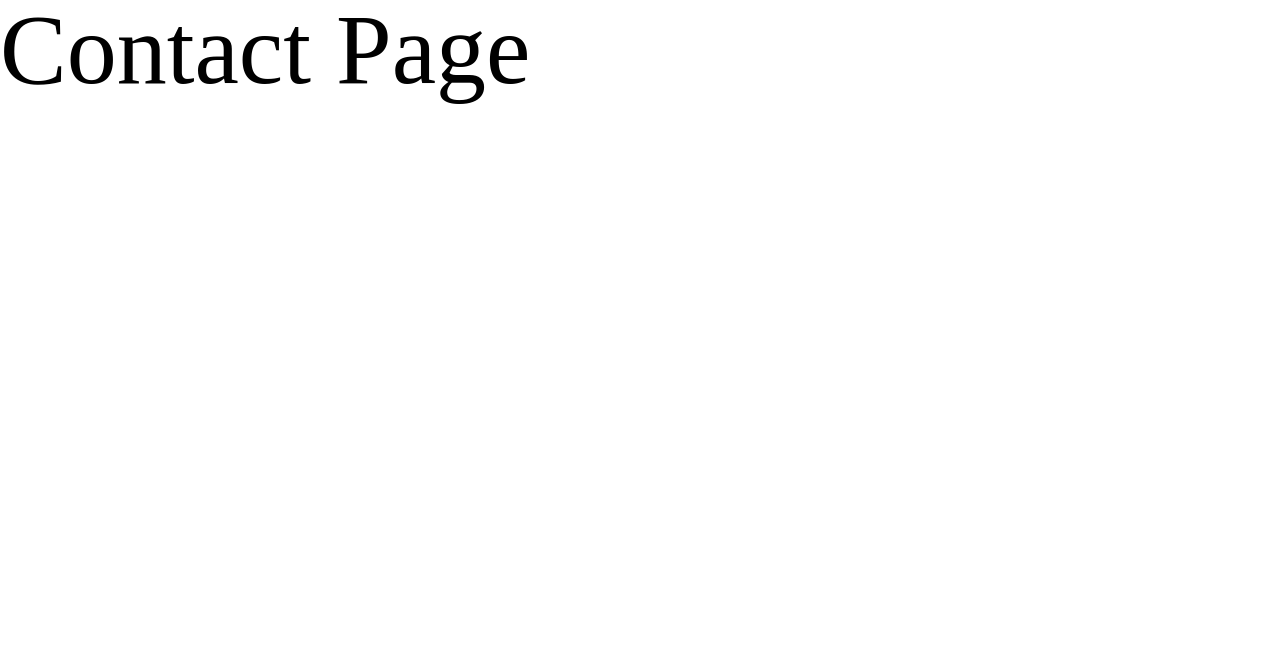
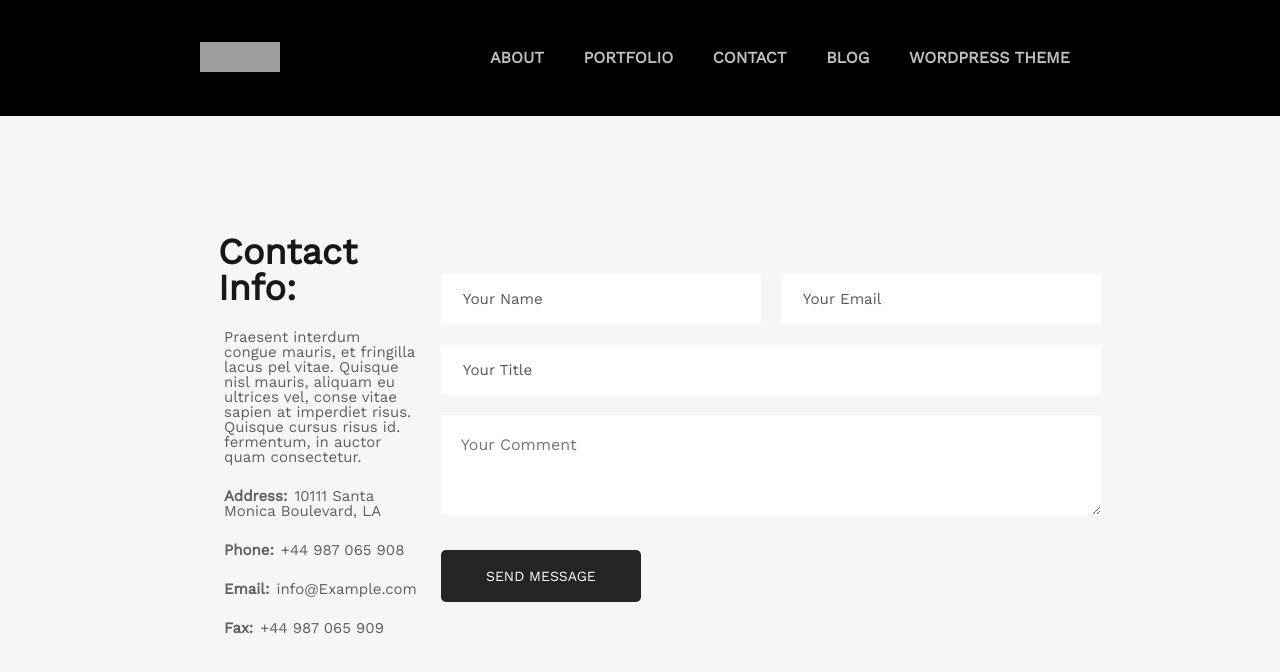
Before and after one commit to glazarashvili/Unvab-Web-App, a React (Create React App) app: page /contact in a window 1280 px wide. Shown: the top 672 px of the page. Built offline with nearby package versions, Linux system fonts and the light colour scheme; grey boxes are pictures that could not be loaded; a web font is replaced by a local one.

Commit message:
added some routing styles

```diff
--- a/src/App.js
+++ b/src/App.js
@@ -1,7 +1,7 @@
 import React from 'react'
 
 import About from './pages/About'
-import Contact from './pages/Contact'
+import ContactPage from './pages/ContactPage'
 import Portfolio from './pages/Portfolio'
 import Blog from './pages/Blog'
 
@@ -9,19 +9,20 @@ import Blog from './pages/Blog'
 
 import { BrowserRouter as Router, Route } from 'react-router-dom'
 import MainPage from './pages/MainPage'
-import MainLayout from './components/MainLayout/MainLayout'
+// import MainLayout from './components/MainLayout/MainLayout'
+
+import Header from './components/Header/Header'
 
 
 const App = () => {
   return (
     <Router>
+      <Header />
       <Route path='/' exact component={MainPage} />
-      <Route path='/about' component={About} />
-      <Route path='/contact' component={Contact} />
+      <Route path='/about' component={Blog} />
       <Route path='/portfolio' component={Portfolio} />
-
-
-
+      <Route path='/contact' component={ContactPage} />
+      <Route path='/blog' component={Blog} />
     </Router>
   )
 }
--- a/src/components/Header/Header.jsx
+++ b/src/components/Header/Header.jsx
@@ -1,24 +1,24 @@
 import './Header.scss'
 import HeaderImage from '../../assets/portfolio/logo-light.svg'
 
-import { Link } from 'react-router-dom'
+import { NavLink } from 'react-router-dom'
 
 
 const Header = () => (
     <div className='header'>
-      <div>
+      <NavLink to='/'>
         <img
           className='snow-logo'
           src={HeaderImage}
           alt='header-logo'
         />
-      </div>
+      </NavLink>
       <ul>
-        <Link to='/about'><li>about</li></Link>
-        <Link to='/portfolio'><li>portfolio</li></Link>
-        <Link to='/contact'><li>contact</li></Link>
-        <Link to='/blog'><li>blog</li></Link>
-        <Link to='/about'><li>wordpress theme</li></Link>
+        <NavLink activeClassName='selected' className='navlink' to='/about'>about</NavLink>
+        <NavLink activeClassName='selected' className='navlink' to='/portfolio'>portfolio</NavLink>
+        <NavLink activeClassName='selected' className='navlink' to='/contact'>contact</NavLink>
+        <NavLink activeClassName='selected' className='navlink' to='/blog'>blog</NavLink>
+        <NavLink activeClassName='selected' className='navlink' to='/wordpress-theme'>wordpress theme</NavLink>
       </ul>
     </div>
 )
--- a/src/components/Header/Header.scss
+++ b/src/components/Header/Header.scss
@@ -1,17 +1,17 @@
 @import '../../Variables/Variables.scss';
 
 .header {
-  // position: fixed; !!!!!!!!!!!!!!!!!!!!
+  // position: fixed;
   top: 0;
   left: 0;
   width: 100%;
   background: #f6f6f6;
   font-family: $primaryFont;
-  padding: 30px 100px;
+  padding: 40px 100px;
   display: flex;
   justify-content: space-around;
   align-items: center;
-  background: transparent;
+  background: black;
 
   .snow-logo {
     width: 80px;
@@ -21,26 +21,29 @@
   ul {
     display: flex;
     align-items: center;
+    justify-content: space-between;
+    min-width: 600px;
+  }
 }
 
-  li {
+.navlink {
   margin: 10px;
   text-transform: uppercase;
   color: $brownColor;
   font-weight: 600;
   cursor: pointer;
   text-decoration: none;
+  list-style: none;
 
   &:hover {
     color: $whiteColor;
   }
 }
+
+.navlink-selected {
+  color: $whiteColor;
+
+  &:hover {
+    color: $whiteColor;
   }
-
-.navlink {
-  text-decoration: none;
 }
-
-.active {
-  border-bottom: 4px solid red;
-}
--- a/src/index.css
+++ b/src/index.css
@@ -46,3 +46,13 @@ table {
 	border-collapse: collapse;
 	border-spacing: 0;
 }
+
+html {
+	width:100vw;
+	overflow-x:hidden;
+}
+
+
+.navlink-selected {
+  padding-bottom: 2px solid red;
+}
--- a/src/pages/Contact.jsx
+++ /dev/null
@@ -1,11 +0,0 @@
-import React from 'react'
-
-const Contact = () => {
-  return (
-    <div style={{fontSize: '100px', color: 'black'}}>
-      Contact Page
-    </div>
-  )
-}
-
-export default Contact
--- /dev/null
+++ b/src/pages/ContactPage.jsx
@@ -0,0 +1,13 @@
+import React from 'react'
+
+import Contact from '../components/Contact/Contact'
+
+const ContactPage = () => {
+  return (
+    <div>
+      <Contact />
+    </div>
+  )
+}
+
+export default ContactPage
--- a/src/pages/Portfolio.jsx
+++ b/src/pages/Portfolio.jsx
@@ -1,12 +1,10 @@
 import React from 'react'
+import ProjectsMenu from '../components/ProjectsMenu/ProjectsMenu'
+
 
 const Portfolio = () => {
   return (
-    <div>
-      Portfolio Page
-      dddddddddddddddddddddddddddd
-
-    </div>
+    <ProjectsMenu />
   )
 }
 
```
Lines whose indentation alone changed are shown as unchanged.
